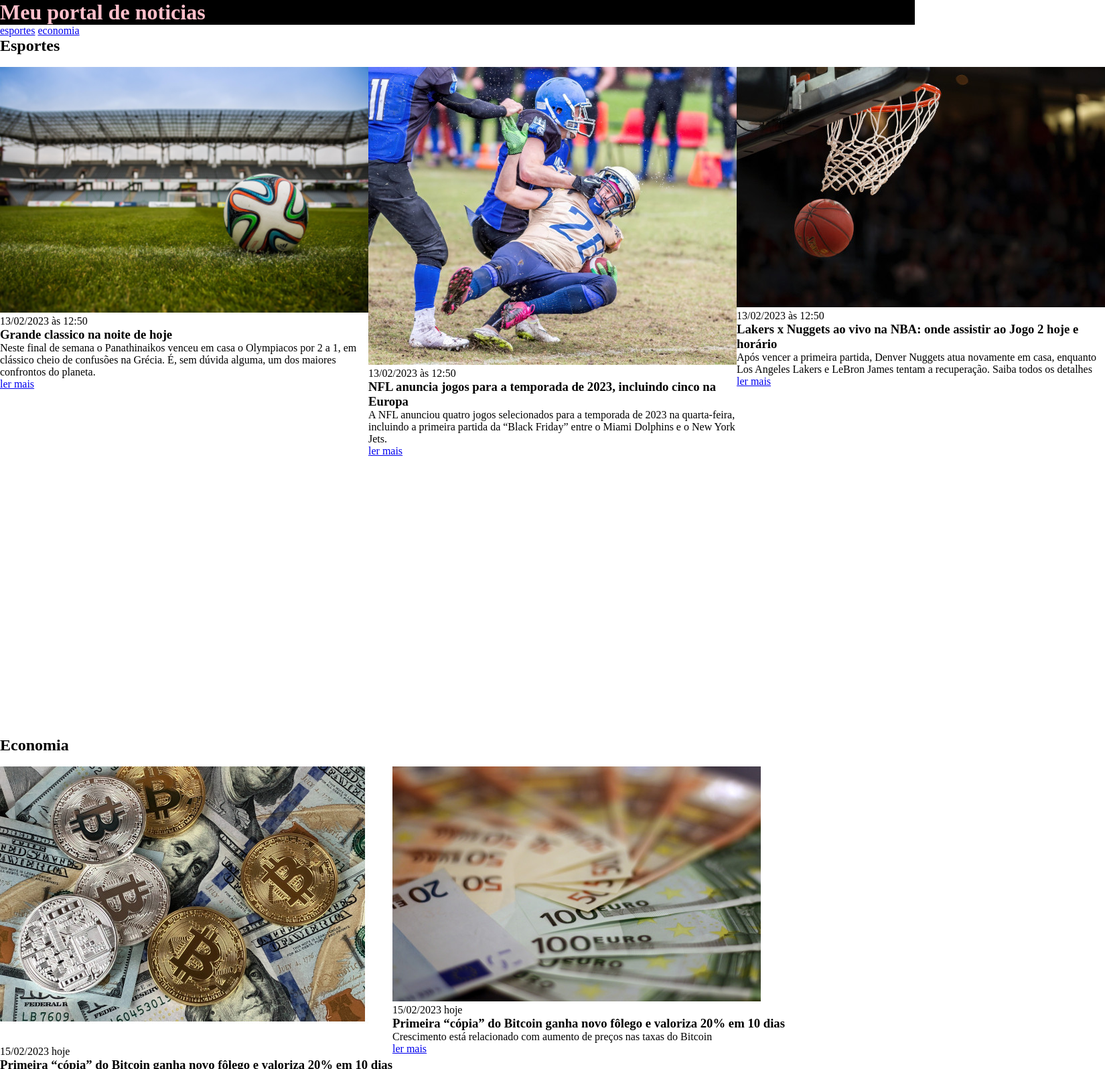
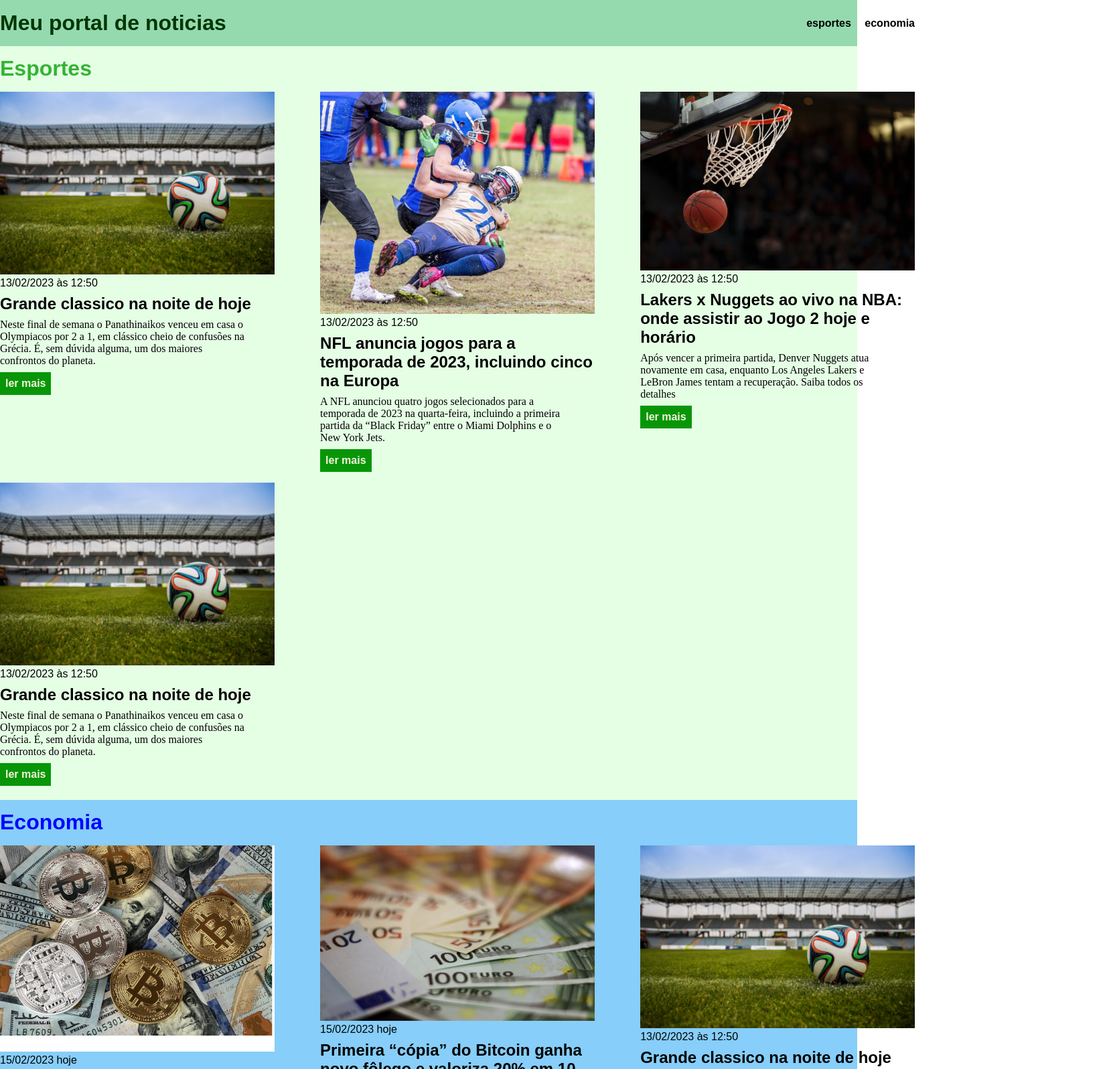
Before and after one commit to willdev24/html, a plain HTML site: page CSS_EBAC/index02.html in a window 1280 px wide. Shown: the top 1597 px of the page at 67% size, 1650 px wide, since content can reach past the window. Drawn offline with Linux system fonts and the light colour scheme.

Commit message:
primeiro prjeto

```diff
--- a/CSS_EBAC/index02.html
+++ b/CSS_EBAC/index02.html
@@ -4,7 +4,7 @@
     <meta charset="UTF-8">
     <meta http-equiv="X-UA-Compatible" content="IE=edge">
     <meta name="viewport" content="width=device-width, initial-scale=1.0">
-    <title>Document</title>
+    <title>primeiro projeto</title>
       <link rel="stylesheet" href="style02.css">
 </head>
 <body>
@@ -13,8 +13,8 @@
         <h1>Meu portal de noticias</h1>
          <nav>
            <ul>
-             <li><a href="#">esportes</a></li>
-             <li><a href="#">economia</a></li>
+             <li><a href="#sports">esportes</a></li>
+             <li><a href="#econommy">economia</a></li>
            </ul>
          </nav>
        </div>
@@ -55,6 +55,16 @@
                            <a href="#">ler mais</a><br>
                          </article>
 
+                         <article>
+                          <img src="../midia/futbol.png" alt="futbol"><br>
+                          <time class="creation-date">13/02/2023 às 12:50</time>
+                          <h3>Grande classico na noite de hoje</h3>
+                          <P>Neste final de semana o Panathinaikos venceu em casa o Olympiacos
+                            por 2 a 1, em clássico cheio de confusões na Grécia.
+                            É, sem dúvida alguma, um dos maiores confrontos do planeta.</P>
+                           <a href="#">ler mais</a><br>
+                         </article>
+
                         </div>
                     </div>
                   </section >
@@ -83,6 +93,16 @@
                         <a href="#">ler mais</a><br>
                      </article>
 
+                     <article>
+                      <img src="../midia/futbol.png" alt="futbol"><br>
+                      <time class="creation-date">13/02/2023 às 12:50</time>
+                      <h3>Grande classico na noite de hoje</h3>
+                      <P>Neste final de semana o Panathinaikos venceu em casa o Olympiacos
+                        por 2 a 1, em clássico cheio de confusões na Grécia.
+                        É, sem dúvida alguma, um dos maiores confrontos do planeta.</P>
+                       <a href="#">ler mais</a><br>
+                     </article>
+
                     </div>
                 </div>
          </section>
--- a/CSS_EBAC/style02.css
+++ b/CSS_EBAC/style02.css
@@ -4,12 +4,67 @@
 
 *{
     box-sizing: border-box;
-    margin: 0px;
-    padding: 0px;
+    margin: 0;
+    padding: 0;
+    font-family: Arial, Helvetica, sans-serif;
+}
+
+header{
+    background-color: rgb(149, 218, 175);
+}
+header .container{
+display:flex;
+padding: 16px 0;
+color: rgb(3, 54, 3);
+align-items: center;
+justify-content: space-between;
+
+}
+header li a {
+color: black;
+text-decoration:none;
+font-weight: bolder;
+
 }
 
 header li{
     display: inline;
+margin-left: 16px;
+
+}
+
+#sports h2{
+    color: rgba(6, 161, 6, 0.8);
+    height:45px;
+    padding:10px 0;
+    font-size:32px;
+
+}
+
+#sports{
+
+    background-color: rgba(0,255,0,0.1);
+}
+#sports .articles article a{
+    background-color: rgb(8, 150, 8);
+}
+
+
+#econommy h2{
+    color: blue;
+    height:45px ;
+    padding:10px 0;
+    font-size:32px;
+
+}
+
+#econommy{
+
+background-color: lightskyblue;
+}
+
+section  {
+padding: 5px 0;
 }
 
 .container{
@@ -17,14 +72,47 @@ header li{
     margin: 0 auto;
 }
 
-h1{
-    color: pink;
-    background-color: black;
+.articles {
+    display: flex;
+    flex-wrap: wrap;   /*esse comando serve para: ao adcinar uma imagem ela pula
+                        pra proxima linha para nao alterar a configuraÇao*/
+    justify-content: space-between; /*comando pros spaÇos serem distribuidos de forma igualitaria*/
 }
 
-.articles {
-    display: flex ;
+.articles article img{
+/*    height: 180px;
+*/ width: 100%;
 }
-.articles{
-    height: 1000px;
+.articles article{
+    width:30%;
 }
+
+.articles article p {
+    width:90%;
+    font-family: a;
+}
+
+.articles article {
+    margin-bottom: 16px;
+}
+.articles article h3{
+    margin-top: 8px;
+    margin-bottom: 8px;
+    width:100%;
+    font-size: 24px;
+}
+.articles article a {
+     background-color: blue;
+     color: beige;
+     padding:8px ;
+     display: inline-block;
+     font-family: Arial, Helvetica, sans-serif;
+     text-decoration:none;
+     font-weight: bolder;
+     margin-top: 8px;
+    }
+
+.articles article a:hover{
+    text-decoration:underline;
+
+}
```
